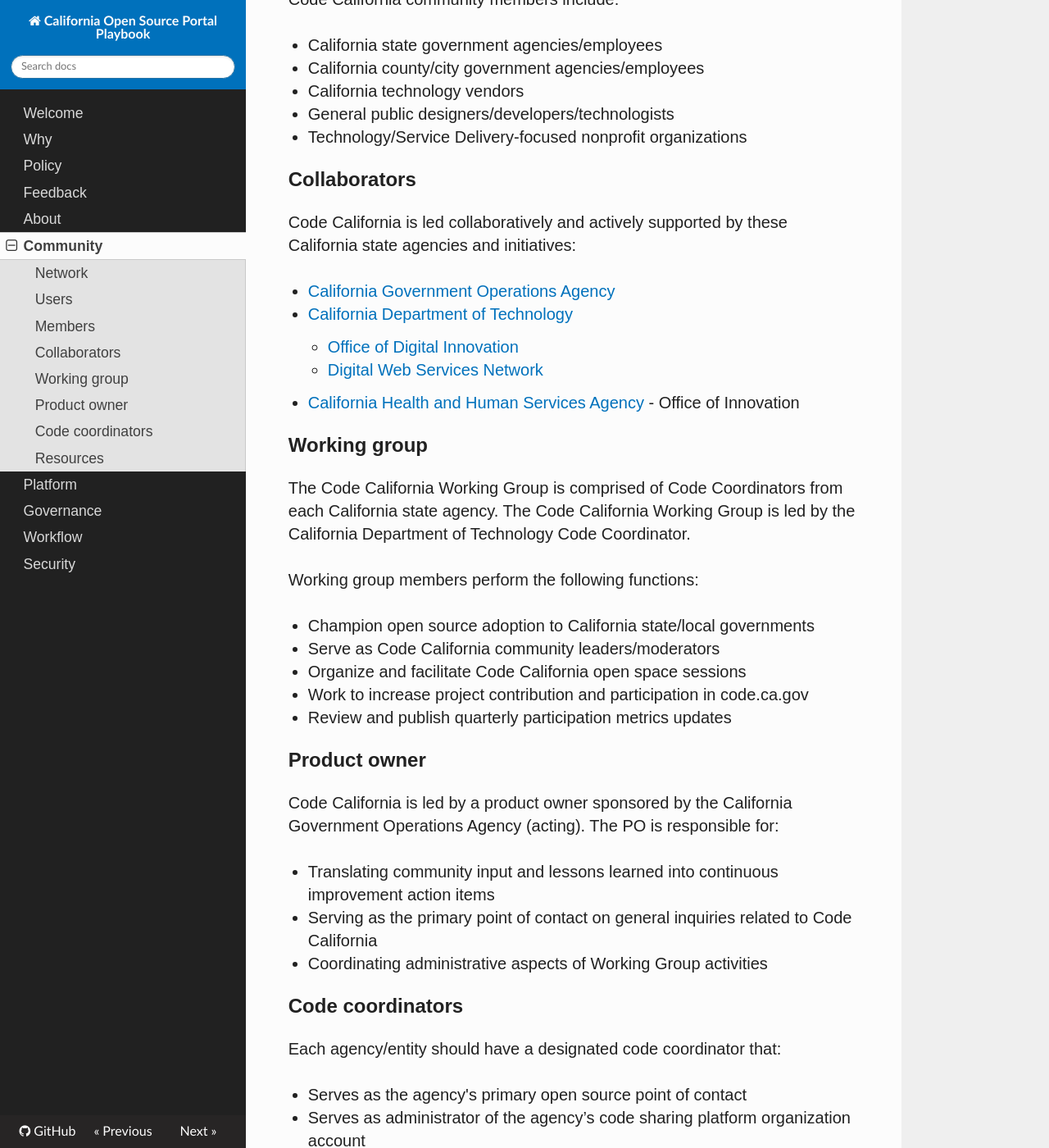
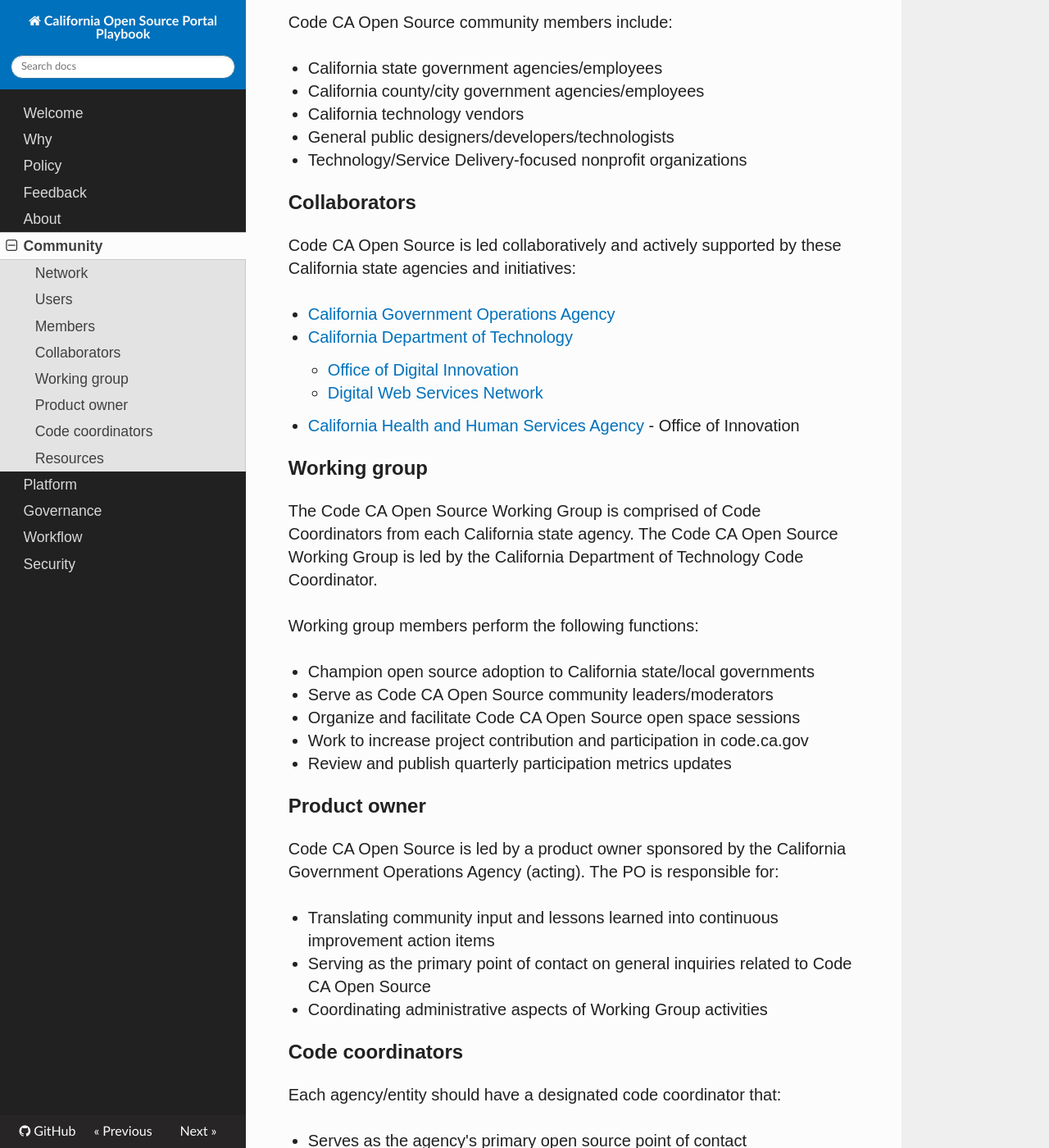
Before and after one commit to codecasupport/playbook, an MkDocs documentation site: the page built from docs/community.md, in a window 1280 px wide and 1400 px high, scrolled down 827 px. Shown: the whole window at 82% size. Built offline with MkDocs 1.6.1, drawn with Linux system fonts in a browser that asks for light colours; nearby versions of some CDN libraries; old or Windows-style settings are respelled for this version of MkDocs; some of the changed text lies outside the part shown.

Commit message:
renamed Code California to Code CA Open Source

```diff
--- a/docs/community.md
+++ b/docs/community.md
@@ -1,10 +1,10 @@
 # Community
 
-To facilitate a culture of exponential public sector digital innovation, Code California welcomes contributions from all members of the government technology ecosystem.
+To facilitate a culture of exponential public sector digital innovation, Code CA Open Source welcomes contributions from all members of the government technology ecosystem.
 
 ## Network
 
-Code California hosts an online and in person network for its community:
+Code CA Open Source hosts an online and in person network for its community:
 
 * Slack ([codeCAgov](https://codecagov.slack.com/) / [join](https://join.slack.com/t/codecagov/shared_invite/enQtNDU3MDY2NDUyMTk3LTkxMzEwYzU3MzdkNTE3ZGE0OGY4MjU5YzUzMTE5ODgwZjc3ZDE3MjlhMjQ3NTJkN2Y2NzFmZDk0NzZmNzgwYmU))
 
@@ -12,7 +12,7 @@ Code California hosts an online and in person network for its community:
 
 ## Users
 
-The Code California community works to serve these core user groups:
+The Code CA Open Source community works to serve these core user groups:
 
 * The People of California, so that they receive the most efficient, effective digital government services possible.
 
@@ -20,7 +20,7 @@ The Code California community works to serve these core user groups:
 
 ## Members
 
-Code California community members include:
+Code CA Open Source community members include:
 
 * California state government agencies/employees
 
@@ -34,7 +34,7 @@ Code California community members include:
 
 ## Collaborators
 
-Code California is led collaboratively and actively supported by these California state agencies and initiatives:
+Code CA Open Source is led collaboratively and actively supported by these California state agencies and initiatives:
 
 * [California Government Operations Agency](https://www.govops.ca.gov/)
 
@@ -48,15 +48,15 @@ Code California is led collaboratively and actively supported by these Californi
 
 ## Working group
 
-The Code California Working Group is comprised of Code Coordinators from each California state agency. The Code California Working Group is led by the California Department of Technology Code Coordinator.
+The Code CA Open Source Working Group is comprised of Code Coordinators from each California state agency. The Code CA Open Source Working Group is led by the California Department of Technology Code Coordinator.
 
 Working group members perform the following functions:
 
 * Champion open source adoption to California state/local governments
 
-* Serve as Code California community leaders/moderators
+* Serve as Code CA Open Source community leaders/moderators
 
-* Organize and facilitate Code California open space sessions
+* Organize and facilitate Code CA Open Source open space sessions
 
 * Work to increase project contribution and participation in code.ca.gov
 
@@ -64,11 +64,11 @@ Working group members perform the following functions:
 
 ## Product owner
 
-Code California is led by a product owner sponsored by the California Government Operations Agency (acting). The PO is responsible for:
+Code CA Open Source is led by a product owner sponsored by the California Government Operations Agency (acting). The PO is responsible for:
 
 * Translating community input and lessons learned into continuous improvement action items
 
-* Serving as the primary point of contact on general inquiries related to Code California
+* Serving as the primary point of contact on general inquiries related to Code CA Open Source
 
 * Coordinating administrative aspects of Working Group activities
 
```
Also changed, not shown: README.md (+2 -2 lines), docs/README.md (+5 -5 lines), docs/about.md (+2 -2 lines), docs/feedback.md (+1 -1 lines), docs/why.md (+2 -2 lines).
